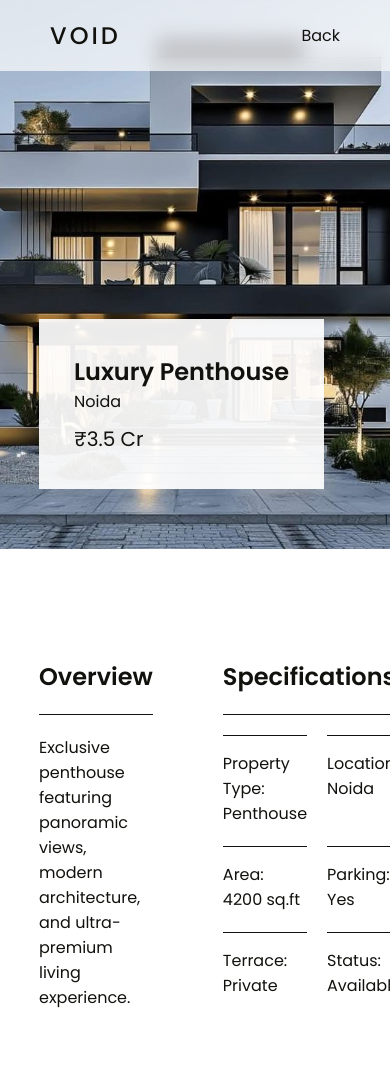
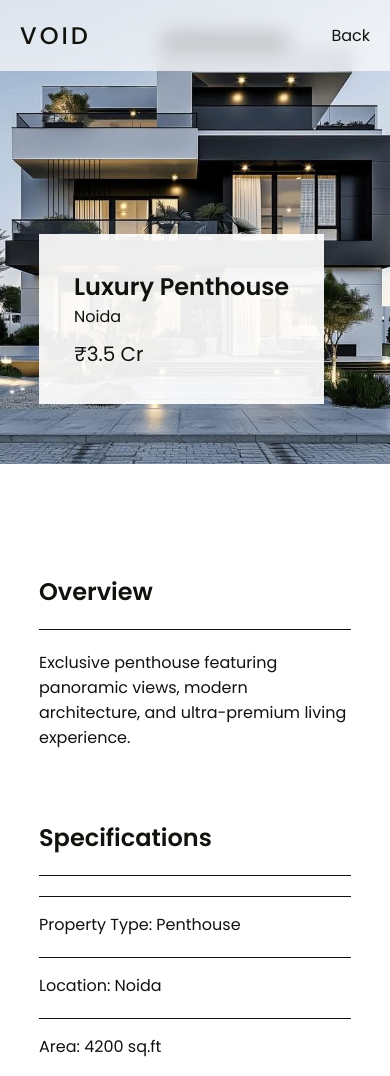
Before and after one commit to HarshDev0/Void-RealEstate, a plain HTML site: page properties-penthouse.html in a window 390 px wide. Shown: the top 1076 px of the page. Drawn offline with Linux system fonts and the light colour scheme.

Commit message:
Fixed layout issue for penthouse page

```diff
--- a/properties-penthouse.html
+++ b/properties-penthouse.html
@@ -159,6 +159,31 @@
             padding: 20px;
             text-align: center;
         }
+
+        /* MOBILE FIX */
+        @media(max-width:768px) {
+
+            .navbar {
+                padding: 18px 20px;
+            }
+
+            .grid {
+                grid-template-columns: 1fr;
+            }
+
+            .gallery {
+                grid-template-columns: 1fr;
+            }
+
+            .spec-grid {
+                grid-template-columns: 1fr;
+            }
+
+            .hero {
+                height: 55vh;
+            }
+
+        }
     </style>
 </head>
 
```
